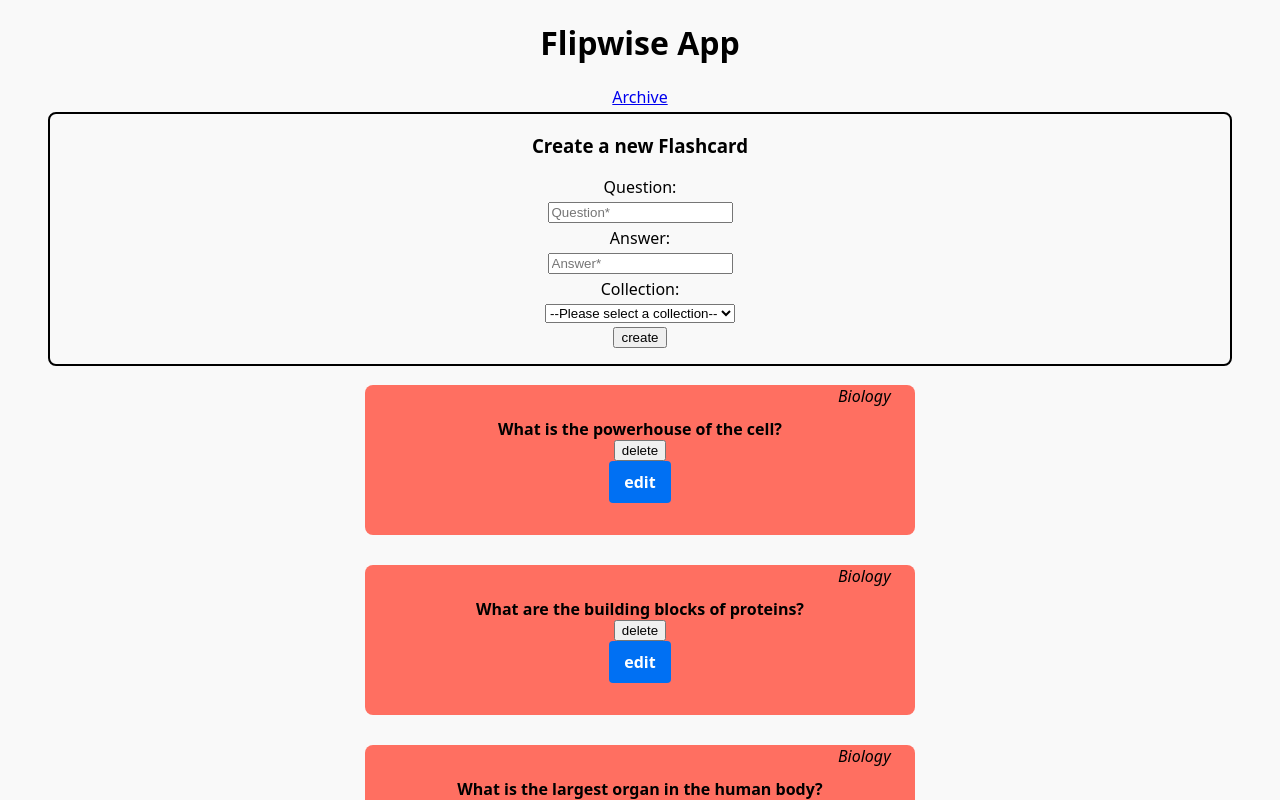
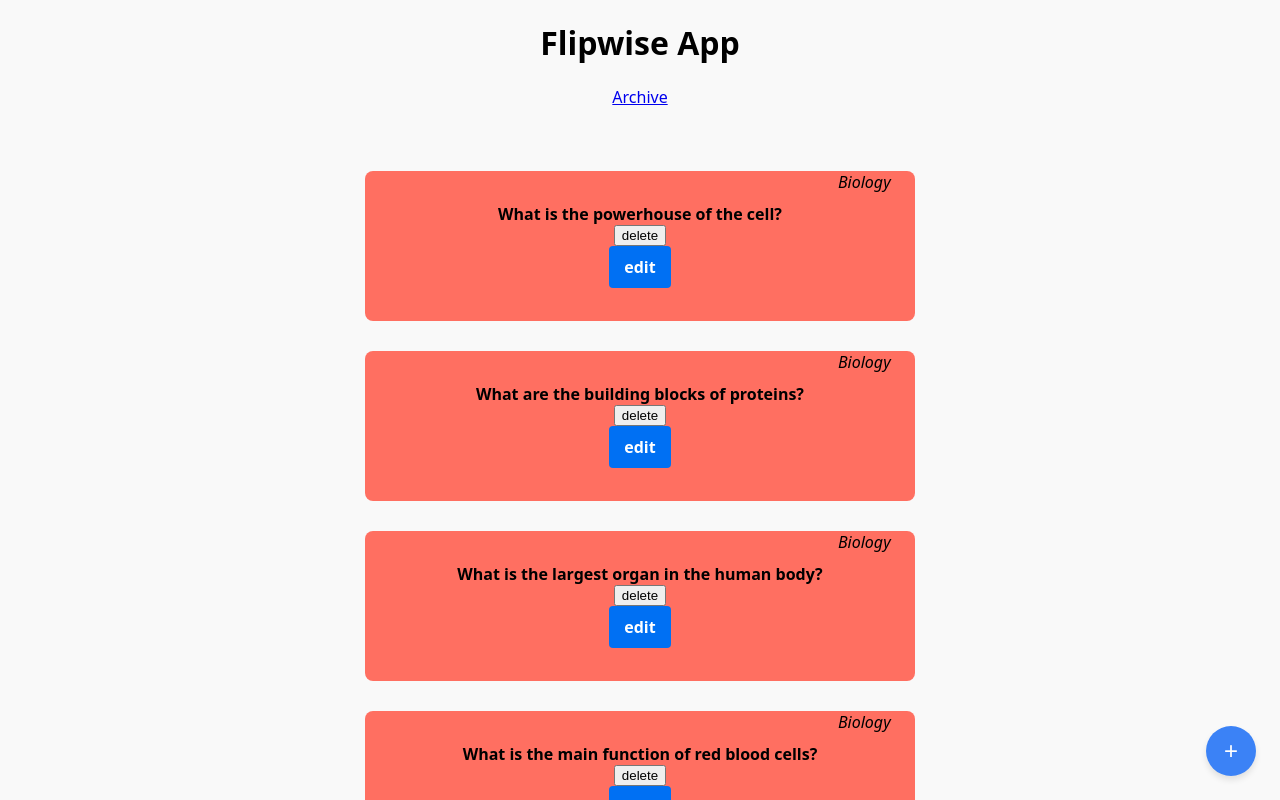
Before and after one commit to TastyCrysis/FlipWise-2.0, a Next.js app: page / in a window 1280 px wide. Shown: the top 800 px of the page. Built offline with nearby package versions, Linux system fonts and the light colour scheme.

Commit message:
add create modal

```diff
--- /dev/null
+++ b/components/CreateModal.js
@@ -0,0 +1,139 @@
+import { useState } from "react";
+import FlashcardForm from "./FlashcardForm";
+import styled from "styled-components";
+
+const MainContainer = styled.main`
+  display: flex;
+  flex-direction: column;
+  align-items: center;
+  justify-content: center;
+  padding: 24px;
+`;
+
+const OpenButton = styled.button`
+  padding: 10px;
+  width: 50px;
+  height: 50px;
+  background-color: #3b82f6;
+  color: white;
+  border-radius: 50%;
+  border: none;
+  cursor: pointer;
+  transition: background-color 0.3s;
+  position: fixed;
+  bottom: 24px;
+  right: 24px;
+  font-size: 24px;
+  display: flex;
+  align-items: center;
+  justify-content: center;
+  box-shadow: 0 4px 6px rgba(0, 0, 0, 0.1);
+`;
+
+const Overlay = styled.div`
+  position: fixed;
+  top: 0;
+  left: 0;
+  width: 100%;
+  height: 100%;
+  background-color: rgba(0, 0, 0, 0.5);
+  display: flex;
+  align-items: center;
+  justify-content: center;
+  z-index: 50;
+`;
+
+const ModalContainer = styled.div`
+  background-color: white;
+  border-radius: 8px;
+  padding: 24px;
+  max-width: 400px;
+  width: 90%;
+  box-shadow: 0 4px 6px rgba(0, 0, 0, 0.1);
+`;
+
+const Header = styled.div`
+  display: flex;
+  justify-content: space-between;
+  align-items: center;
+  margin-bottom: 16px;
+`;
+
+const Title = styled.h2`
+  font-size: 20px;
+  font-weight: 600;
+`;
+
+const CloseIcon = styled.button`
+  background: none;
+  border: none;
+  font-size: 24px;
+  color: #555;
+  cursor: pointer;
+`;
+
+const Content = styled.div`
+  display: flex;
+  flex-direction: column;
+  gap: 16px;
+`;
+
+const ButtonContainer = styled.div`
+  display: flex;
+  justify-content: flex-end;
+  padding: 0 0 32px 0;
+`;
+
+const CloseButton = styled.button`
+  padding: 10px 16px;
+  background-color: #e5e7eb;
+  color: #1f2937;
+  border-radius: 6px;
+  border: none;
+  cursor: pointer;
+  transition: background-color 0.3s;
+`;
+
+export default function CreateModal({ handleCreateFlashcard }) {
+  const [isModalOpen, setIsModalOpen] = useState(false);
+
+  const handleSubmit = (data) => {
+    handleCreateFlashcard(data, () => setIsModalOpen(false));
+  };
+
+  return (
+    <MainContainer>
+      <OpenButton onClick={() => setIsModalOpen(true)}>+</OpenButton>
+
+      <Modal
+        isOpen={isModalOpen}
+        onClose={() => setIsModalOpen(false)}
+        title="Create a new Flashcard"
+      >
+        <Content>
+          <FlashcardForm onSubmit={handleSubmit} />
+        </Content>
+      </Modal>
+    </MainContainer>
+  );
+}
+
+function Modal({ isOpen, onClose, children, title }) {
+  if (!isOpen) return null;
+
+  return (
+    <Overlay>
+      <ModalContainer>
+        {title && (
+          <Header>
+            <Title>{title}</Title>
+            <ButtonContainer>
+              <CloseIcon onClick={onClose}>×</CloseIcon>
+            </ButtonContainer>
+          </Header>
+        )}
+        {children}
+      </ModalContainer>
+    </Overlay>
+  );
+}
--- a/pages/_app.js
+++ b/pages/_app.js
@@ -23,8 +23,9 @@ export default function App({ Component, pageProps }) {
     setFlashcards(flashcards.filter((flashcard) => flashcard.id !== id));
   }
 
-  function handleCreateFlashcard(data) {
+  function handleCreateFlashcard(data, onSuccess) {
     setFlashcards([{ id: nanoid(), ...data, isCorrect: false }, ...flashcards]);
+    if (onSuccess) onSuccess();
   }
 
   function handleUpdateFlashcard(data) {
--- a/pages/index.js
+++ b/pages/index.js
@@ -2,6 +2,7 @@ import FlashcardList from "@/components/FlashcardList";
 import styled from "styled-components";
 import Link from "next/link";
 import FlashcardForm from "@/components/FlashcardForm";
+import CreateModal from "@/components/CreateModal";
 
 const Container = styled.div`
   display: flex;
@@ -22,10 +23,11 @@ export default function Homepage({
         <h1>Flipwise App</h1>
         <Link href="/archive">Archive</Link>
       </Container>
-      <FlashcardForm
+      {/* <FlashcardForm
         onSubmit={handleCreateFlashcard}
         title="Create a new Flashcard"
-      />
+      /> */}
+      <CreateModal handleCreateFlashcard={handleCreateFlashcard} />
       <FlashcardList
         flashcards={flashcards}
         collections={collections}
```
